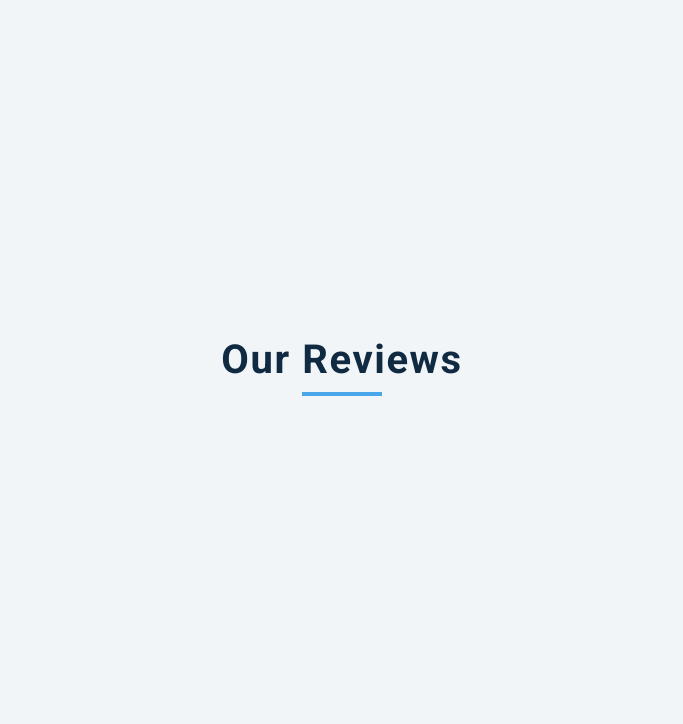
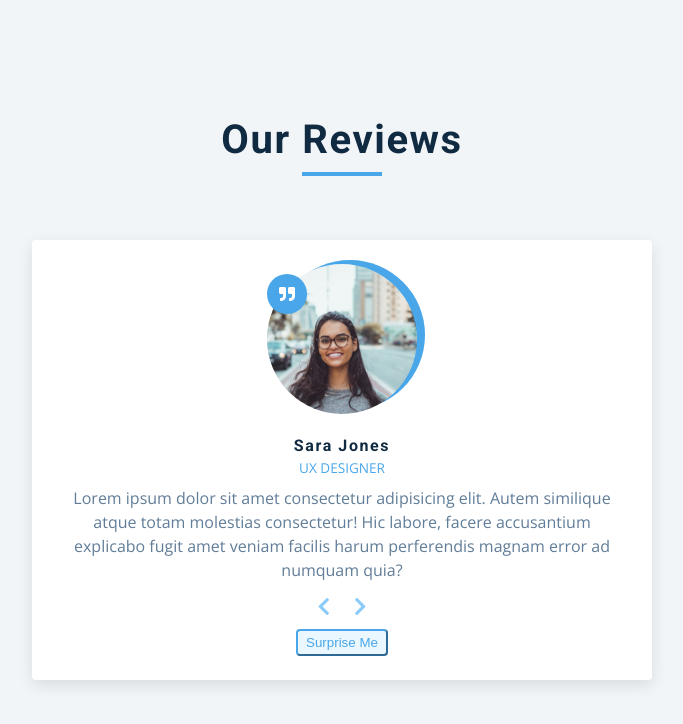
Before and after one commit to rjschodowski/review-carousel, a plain HTML site: page index.html in a window 1280 px wide. Shown: the whole page, without its empty margins (298-981 px from the left). Drawn offline with nearby package versions, Linux system fonts and the light colour scheme.

Commit message:
html page created and set up

```diff
--- a/index.html
+++ b/index.html
@@ -16,10 +16,41 @@
   <body>
     <main>
       <section class="container">
+
+        <!-- Title -->
         <div class="title">
           <h2>our reviews</h2>
           <div class="underline"></div>
         </div>
+
+        <!-- Review -->
+        <article class="review">
+          <div class="img-container">
+            <img src="./person-1.jpeg" id="person-img" alt="">
+          </div>
+          <h4 id="author">Sara Jones</h4>
+          <p id="job">UX Designer</p>
+          <p id="info">Lorem ipsum dolor sit amet consectetur adipisicing elit. Autem similique atque totam molestias
+            consectetur! Hic labore, facere accusantium explicabo fugit amet veniam facilis harum perferendis magnam
+            error ad numquam quia?
+          </p>
+
+          <!--prev and next buttons-->
+          <div class="button-container">
+            <button class="prev-btn">
+              <i class="fas fa-chevron-left"></i>
+            </button>
+            <button class="prev-btn">
+              <i class="fas fa-chevron-right"></i>
+            </button>
+          </div>
+
+          <!--Random button-->
+          <button class="random-btn">
+            Surprise Me
+          </button>
+        </article>
+
       </section>
     </main>
     <!-- javascript -->
```
